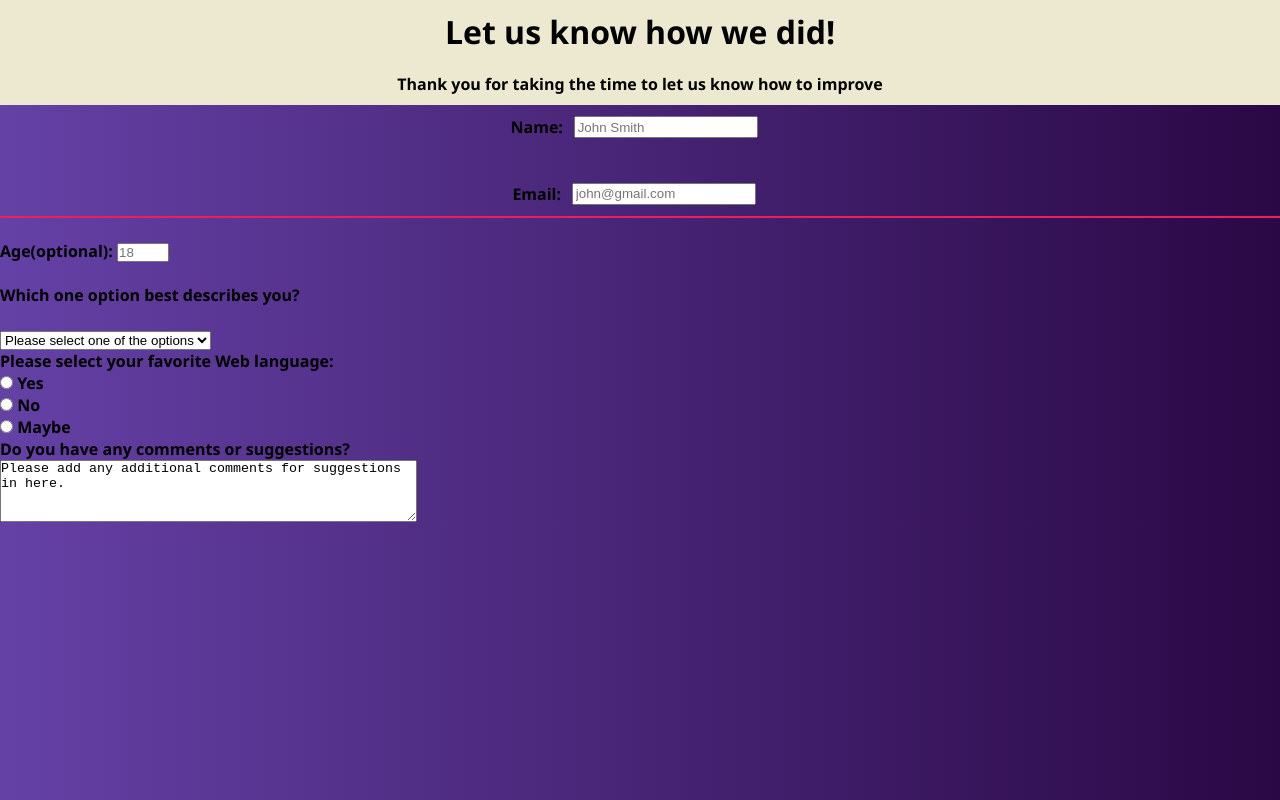
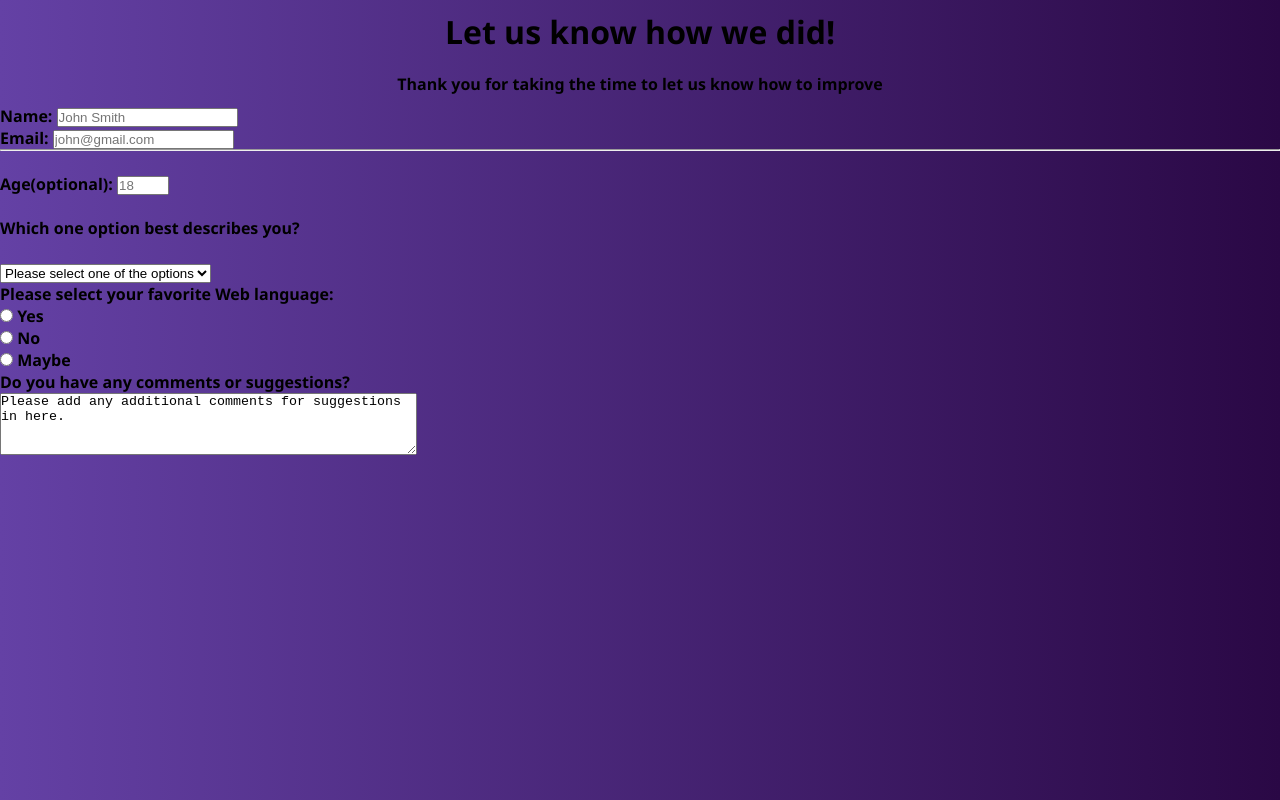
Before and after one commit to AmerAjjawi/form, a plain HTML site: page index.html in a window 1280 px wide. Drawn offline with Linux system fonts and the light colour scheme.

Commit message:
changed the header background colour

```diff
--- a/styles.css
+++ b/styles.css
@@ -23,7 +23,7 @@ header {
     justify-content: center;
     align-items: center;
 
-    background-color: #EDE8D0;
+    background: -webkit-linear-gradient(left, #6441A5, #2a0845);
     overflow: hidden;
 }
 
@@ -36,7 +36,7 @@ header {
     margin-top: 20px auto;
 } */
 
-label[for="name"],
+/* label[for="name"],
 label[for="email"] {
    display: flex;
    flex-direction: row;
@@ -53,4 +53,4 @@ hr {
     height: 2px;
     background-color: #ed1d61;
     border:none
-}
+} */
```
